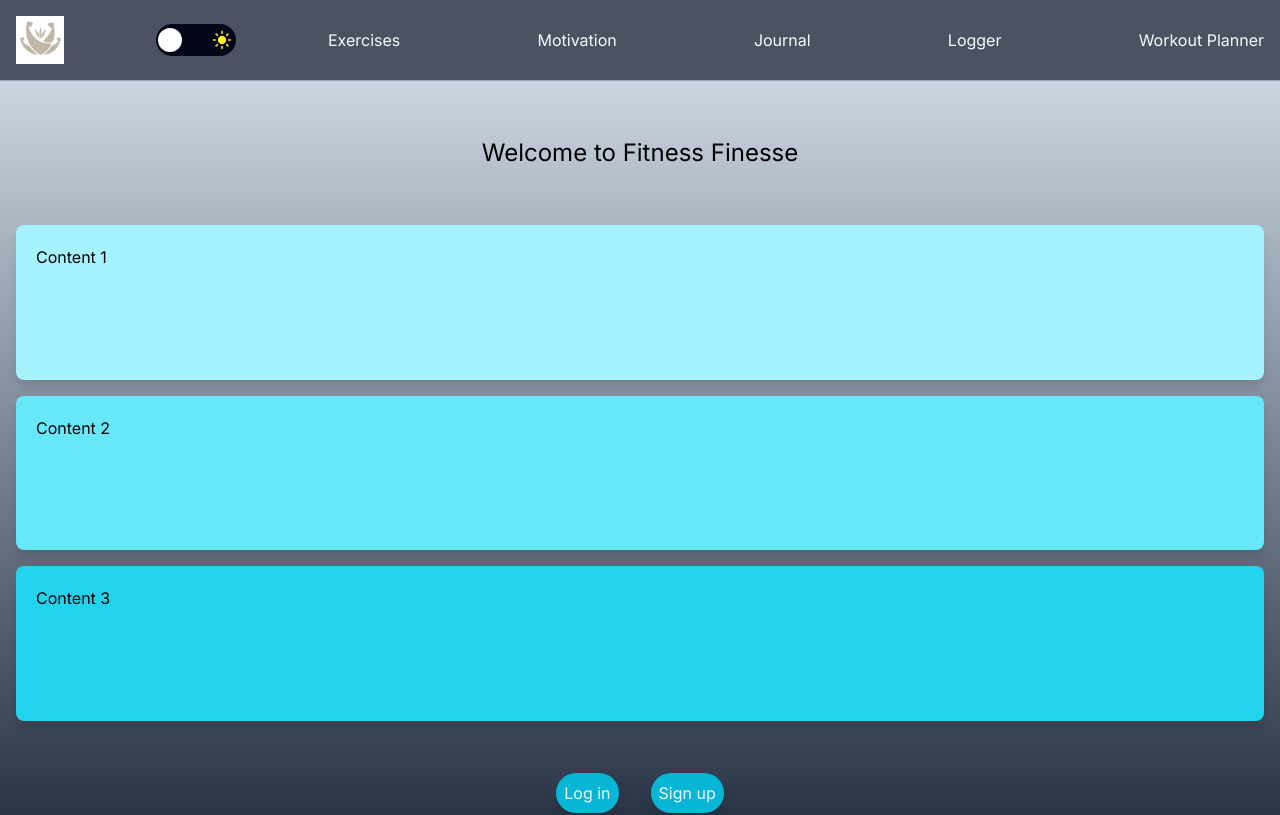
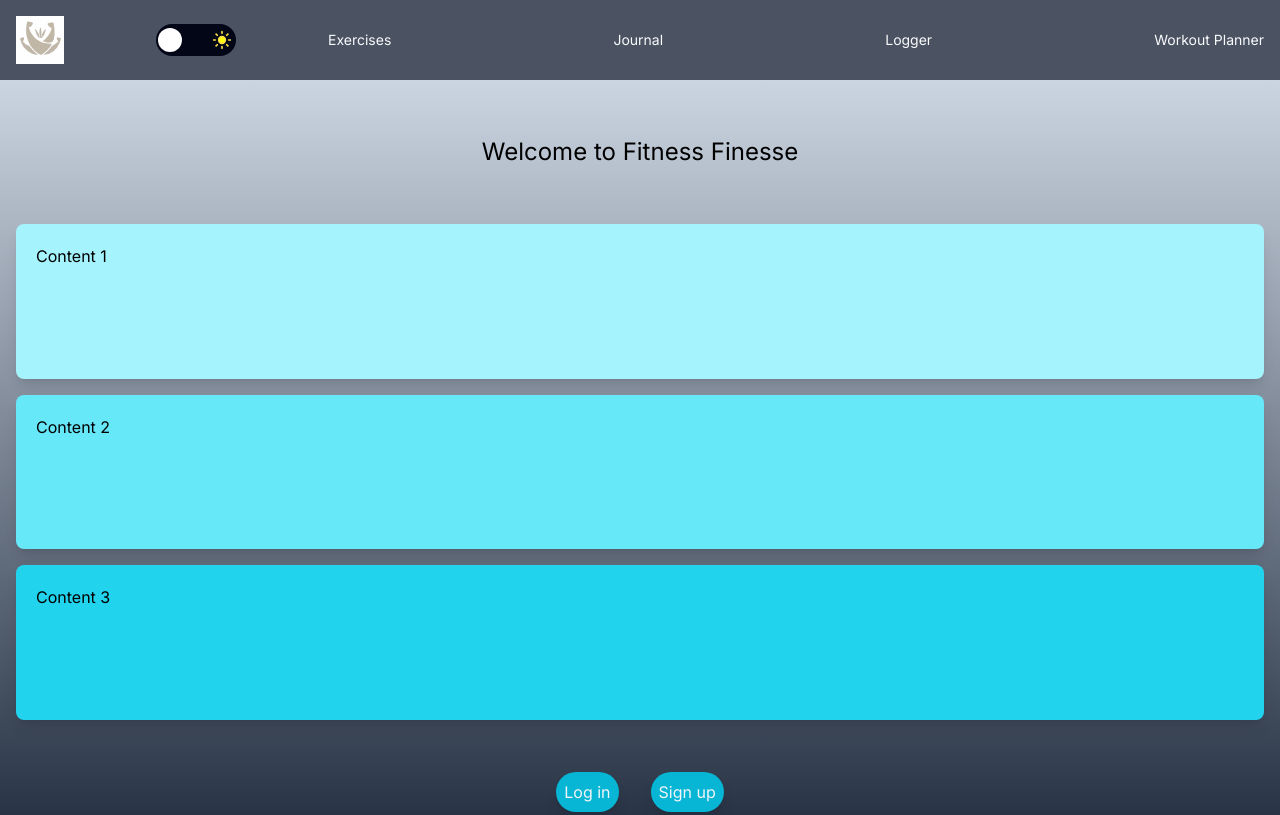
Before and after one commit to Norcrossover/fitness-finesse, a Next.js app: page / in a window 1280 px wide. Shown: the top 815 px of the page. Built offline with nearby package versions, Linux system fonts and the light colour scheme.

Commit message:
Removed motivation page and fixed issue with padding between footer/header/body

```diff
--- a/app/globals.css
+++ b/app/globals.css
@@ -21,7 +21,7 @@ body {
 
 /********** Tailwind utility classes **********/
 .nav-links {
-  @apply dark:text-slate-50 dark:hover:border-white dark:hover:border-b-2 hover:border-b-2 hover:border-black;
+  @apply dark:text-slate-50 dark:hover:border-white dark:hover:border-b-2 hover:border-b-2 hover:border-black text-sm;
 }
 
 .text-cyan {
--- a/app/layout.tsx
+++ b/app/layout.tsx
@@ -24,9 +24,7 @@ export default function RootLayout({
       <ClerkProvider>
         <html lang="en">
           <Axe />
-          <body
-            className={`${inter.className} flex-col divide-y divide-slate-400 h-full max-h-dvh`}
-          >
+          <body className={`${inter.className} flex flex-col h-full`}>
             <Header />
             <div className="flex-grow bg-gradient-to-b dark:from-slate-300 dark:to-slate-800 from-slate-100 to-slate-500">
               {children}
--- a/components/layout/NavBar.tsx
+++ b/components/layout/NavBar.tsx
@@ -9,9 +9,6 @@ const NavLinks = () => {
     <>
       <Link className="nav-links" href="/dashboard/exercises">
         Exercises
-      </Link>
-      <Link className="nav-links" href="/dashboard/motivation">
-        Motivation
       </Link>
       <Link className="nav-links " href="/dashboard/journal">
         Journal
```
